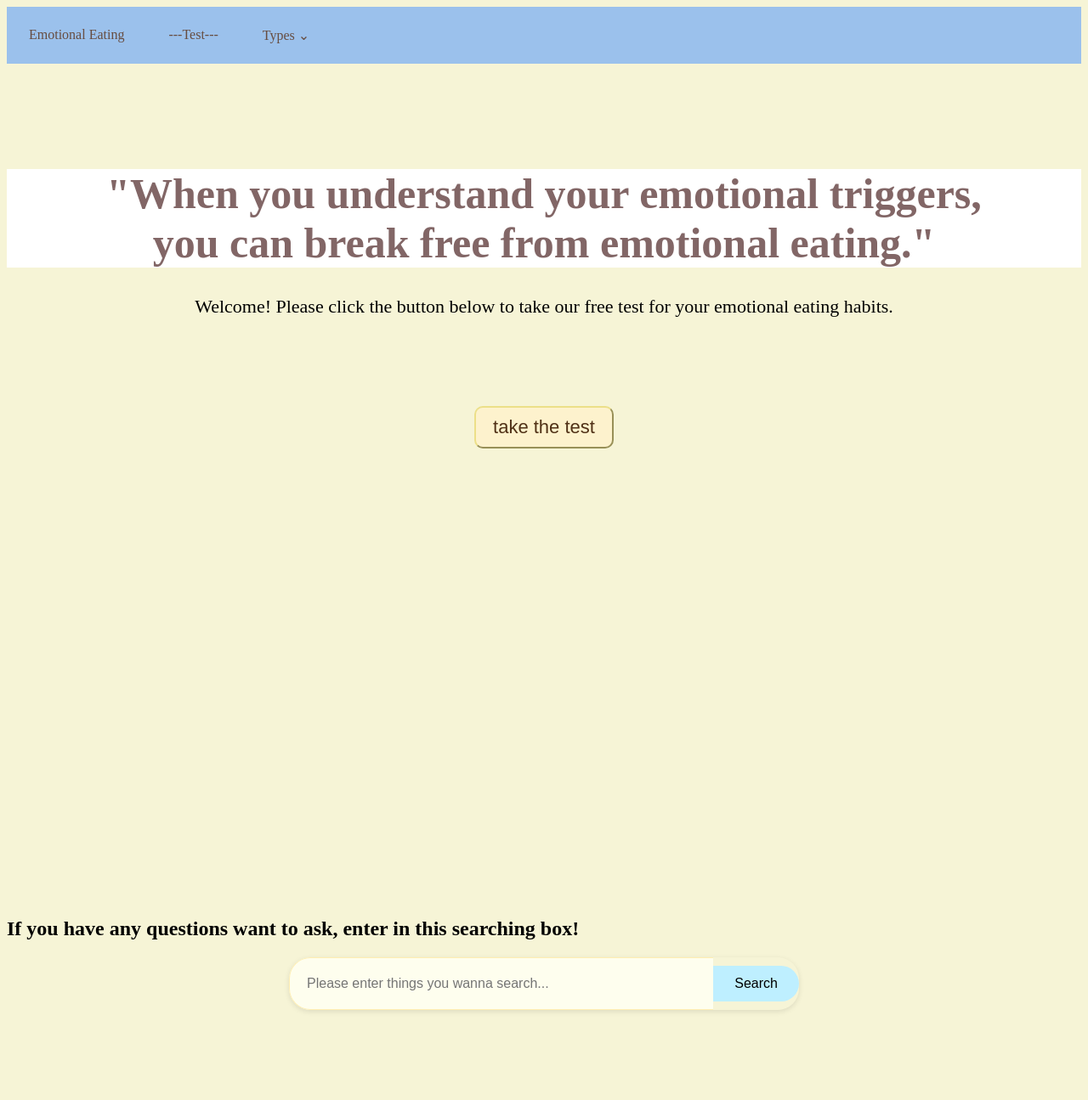
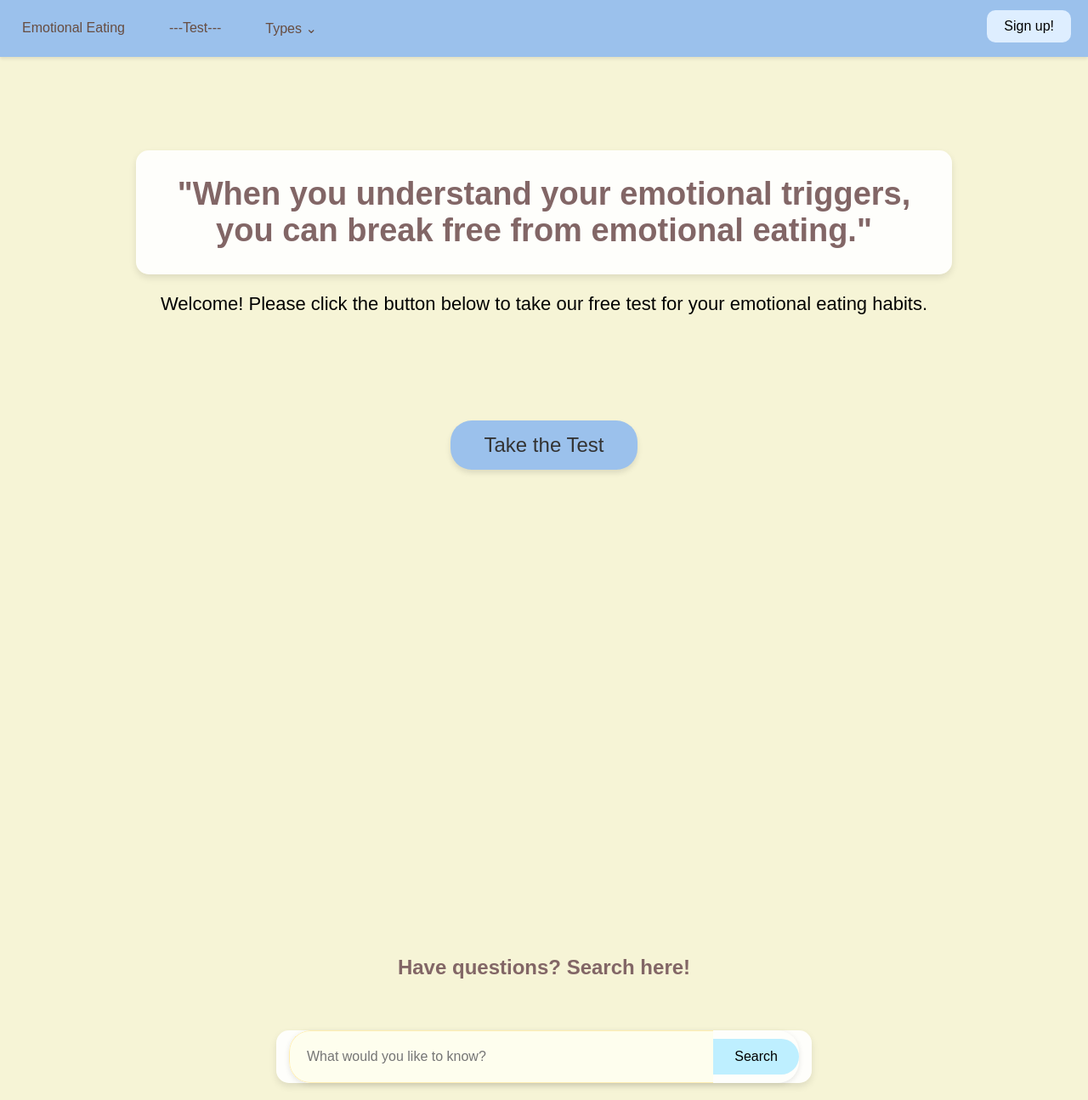
Before and after one commit to vector-/test-ctb, a Flask app: page / in a window 1280 px wide. Shown: the whole page at 85% size. Before the commit the page ends 1191 px from the top, so only its background shows below. Run offline with Flask 3, Linux system fonts and the light colour scheme.

Commit message:
login and

```diff
--- a/back/templates/home.html
+++ b/back/templates/home.html
@@ -4,13 +4,79 @@
         <style>
         body {
             background-color: #f6f4d6;
+            margin: 0;
+            font-family: 'Arial', sans-serif;
         }
+
         h1 {
             color: #826666;
-            background-color: #ffffff;
-            font-size: 50px;
+            background-color: rgba(255, 255, 255, 0.9);
+            font-size: 38px;
             text-align: center;
+            padding: 30px;
+            margin: 20px auto;
+            max-width: 900px;
+            border-radius: 15px;
+            box-shadow: 0 4px 8px rgba(0,0,0,0.1);
         }
+
+        .main-button {
+            display: block;
+            margin: 30px auto;
+            font-size: 24px;
+            padding: 15px 40px;
+            border-radius: 25px;
+            border: none;
+            background-color: #9bc1ec;
+            color: #333;
+            cursor: pointer;
+            transition: all 0.3s ease;
+            box-shadow: 0 4px 6px rgba(0,0,0,0.1);
+        }
+
+        .main-button:hover {
+            transform: translateY(-2px);
+            box-shadow: 0 6px 8px rgba(0,0,0,0.15);
+            background-color: #86b3e7;
+        }
+
+        .button1 {
+            display: block;
+            margin: 2px auto;
+            font-size: 16px;
+            padding: 8px 20px;
+            border-radius: 20px;
+            border: none;
+            background-color: rgba(255, 255, 255, 0.9);
+            color: #333;
+            cursor: pointer;
+            transition: all 0.2s ease;
+        }
+
+        .button1:hover {
+            background-color: #fff;
+            transform: translateY(-1px);
+        }
+
+        ul {
+            background-color: #9bc1ec;
+            box-shadow: 0 2px 4px rgba(0,0,0,0.1);
+            padding: 0 20px;
+        }
+
+        .search-container {
+            background-color: rgba(255, 255, 255, 0.9);
+            padding: 30px;
+            border-radius: 15px;
+            box-shadow: 0 4px 8px rgba(0,0,0,0.1);
+        }
+
+        h2 {
+            color: #826666;
+            text-align: center;
+            margin-bottom: 20px;
+        }
+
         p {
             text-align: center;
             font-size: 22px;
@@ -30,9 +96,9 @@
             font-size: 22px;
             padding: 10px 20px;
             border-radius: 10px;
-            border-color: rgb(236, 223, 136);
-            background-color: rgb(253, 242, 205);
-            color: rgb(80, 49, 22);
+            border-color: rgb(148, 147, 144);
+            background-color: rgb(255, 251, 239);
+            color: rgb(0, 0, 0);
         }
 
         li {
@@ -119,6 +185,21 @@
         .search-button:hover {
             background: #86d8f9;
         }
+        .button1 {
+            display: block;
+            margin: 2px auto;
+            font-size: 16px;
+            padding: 10px 20px;
+            border-radius: 10px;
+            border-color: rgb(114, 123, 129);
+            background-color: rgb(222, 238, 255);
+            color: rgb(0, 0, 0);
+            cursor: pointer;
+        }
+        li:last-child {
+            float: right;
+            margin-right: 20px;
+        }
         </style>
     </head>
     <body>
@@ -137,6 +218,7 @@
                 <a href="#">· Other types of emotional eating</a>
               </div>
             </li>
+            <li><button class="button1" onclick="window.location.href='/login'">Sign up!</button></li>
         </ul>
         <br/>
         <br/>
@@ -149,7 +231,7 @@
         <br/>
         <br/>
         <br/>
-        <button onclick="window.location.href='/test'">take the test</button>
+        <button class="main-button" onclick="window.location.href='/test'">Take the Test</button>
         <br/>
         <br/>
         <br/>
@@ -179,21 +261,22 @@
         <br/>
         <br/>
         <br/>
-        <h2>If you have any questions want to ask, enter in this searching box!</h1>
+        <h2>Have questions? Search here!</h2>
+        <div class="search-section" style="margin-top: 60px;">
             <div class="search-container">
                 <form class="search-form" action="/search" method="GET">
                     <div class="search-box">
                         <input type="text"
                             class="search-input"
                             name="q"
-                        placeholder="Please enter things you wanna search..."
+                            placeholder="What would you like to know?"
                             required>
-
                         <button type="submit" class="search-button">
                             Search
                         </button>
                     </div>
                 </form>
             </div>
+        </div>
     </body>
 </html>
```
Also changed, not shown: back/templates/login.html (+86 -25 lines). Lines whose indentation alone changed are shown as unchanged.
